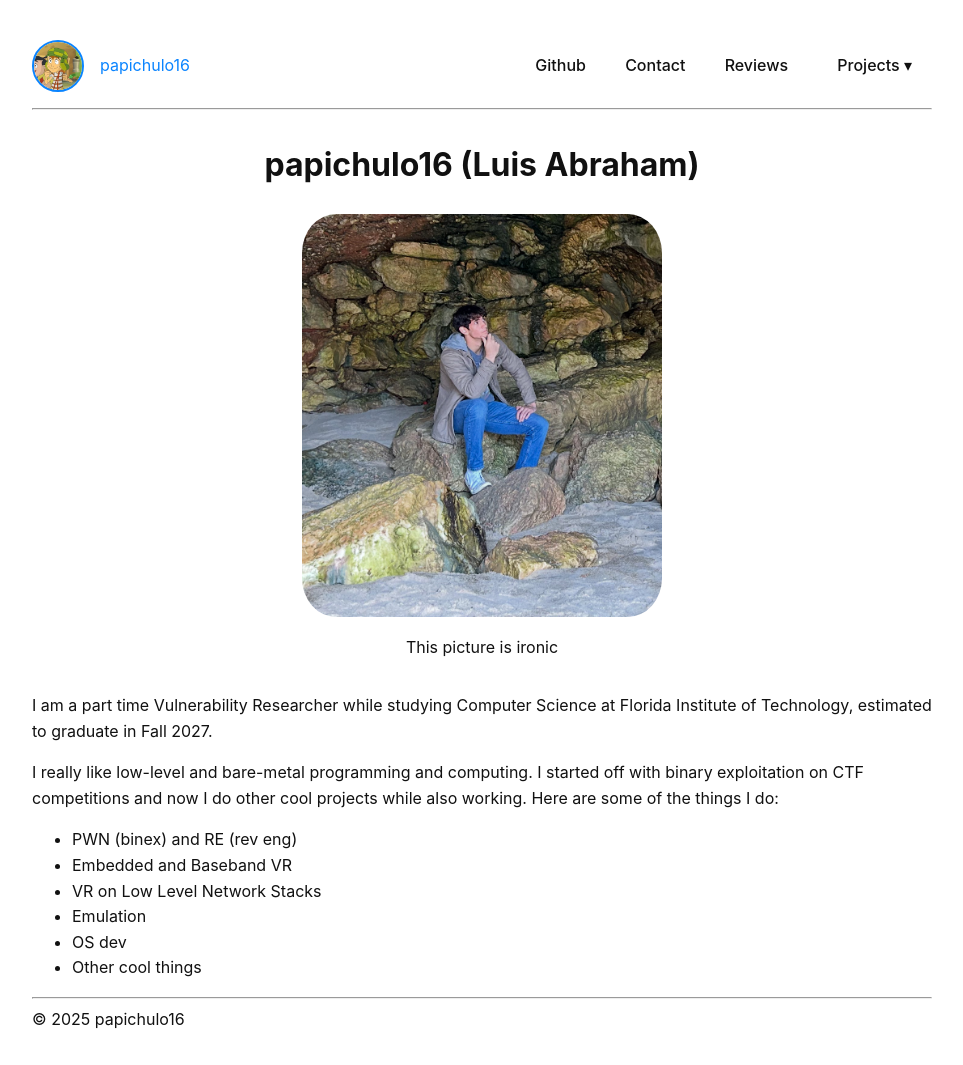
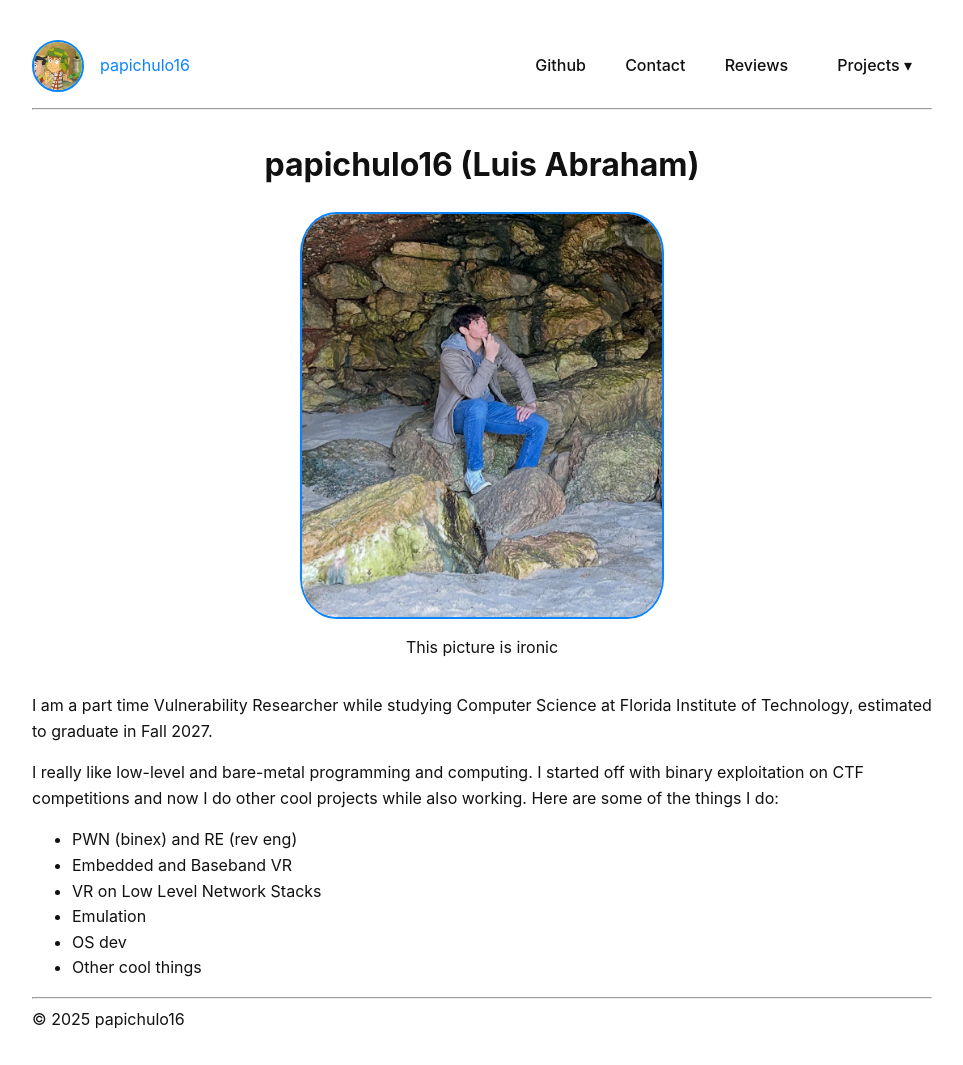
Before and after one commit to papichulo16/papichulo16.github.io, a Jekyll site: the page built from index.md, in a window 1280 px wide. Shown: the whole page, without its empty margins (158-1121 px from the left). Built offline with Jekyll 4.4.1, drawn with Linux system fonts in a browser that asks for light colours.

Commit message:
stupid links

```diff
--- a/assets/css/style.css
+++ b/assets/css/style.css
@@ -102,7 +102,7 @@ nav .menu {
   height: 40%;          /* must match width for perfect circle */
   border-radius: 10%;
   object-fit: cover;     /* no stretching */
-  border: 2px solid white;  /* optional outline */
+  border: 2px solid var(--accent);  /* optional outline */
 }
 
 .home-link:hover {
```
